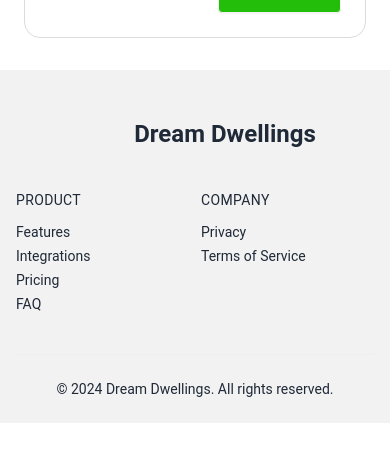
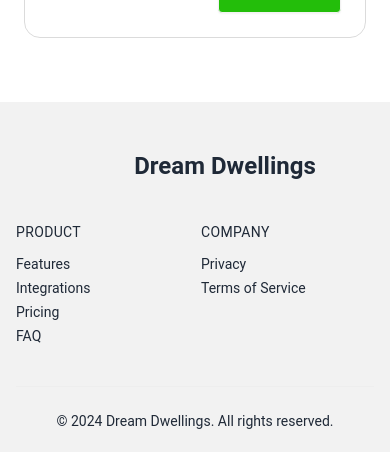
Before and after one commit to NLucky320/Dream-Dwellings, a React (Vite) app: page / in a window 390 px wide. Shown: the part 5414-5866 px from the top of the page. Before the commit the page ends 5837 px from the top, so only its background shows below. Built offline with nearby package versions, Linux system fonts and the light colour scheme; no server answers.

Commit message:
navigation of private route updated

```diff
--- a/src/FirebaseProvider/FirebaseProvider.jsx
+++ b/src/FirebaseProvider/FirebaseProvider.jsx
@@ -44,7 +44,7 @@ const FirebaseProvider = ({ children }) => {
     const logOut = () => {
         toast.success('Log out successfully')
         setUser(null)
-             setLoading(false)
+        setLoading(false)
         signOut(auth)
         Navigate('/')
     }
--- a/src/components/Footer.jsx
+++ b/src/components/Footer.jsx
@@ -2,7 +2,7 @@ import React from 'react';
 import moment from 'moment';
 const Footer = () => {
     return (
-        <footer className=" px-4 divide-y dark:bg-gray-100 dark:text-gray-800 bg-[#0d0d0d0d] mt-4 md:mt-[80px]">
+        <footer className=" px-4 divide-y dark:bg-gray-100 dark:text-gray-800 bg-[#0d0d0d0d] mt-12 md:mt-[80px]">
 	<div className="container flex flex-col justify-between py-10 mx-auto space-y-8 lg:flex-row lg:space-y-0">
 		<div className="lg:w-1/3">
 			<a rel="noopener noreferrer" href="#" className="flex justify-center space-x-3 lg:justify-start">
--- a/src/components/Nav.jsx
+++ b/src/components/Nav.jsx
@@ -6,7 +6,7 @@ import {
   IconButton,
 
 } from "@material-tailwind/react";
-import { Link, NavLink } from "react-router-dom";
+import { Link, NavLink, Navigate } from "react-router-dom";
 import useAuth from "../Hooks/useAuth";
 
 const Nav = () => {
@@ -21,7 +21,8 @@ const Nav = () => {
     })
       .catch(error => {
       console.log(error)
-    })
+      })
+     Navigate('/')
   }
   React.useEffect(() => {
     window.addEventListener(
--- a/src/components/PrivateRoute.jsx
+++ b/src/components/PrivateRoute.jsx
@@ -16,7 +16,7 @@ const PrivateRoute = ({ children }) => {
     }
 
     // Redirect to login page if user is not logged in
-    return <Navigate to="/login" state={{ from: location?.pathname }} />;
+    return <Navigate to="/login" state={ location?.pathname } />;
 };
 
 export default PrivateRoute;
```
